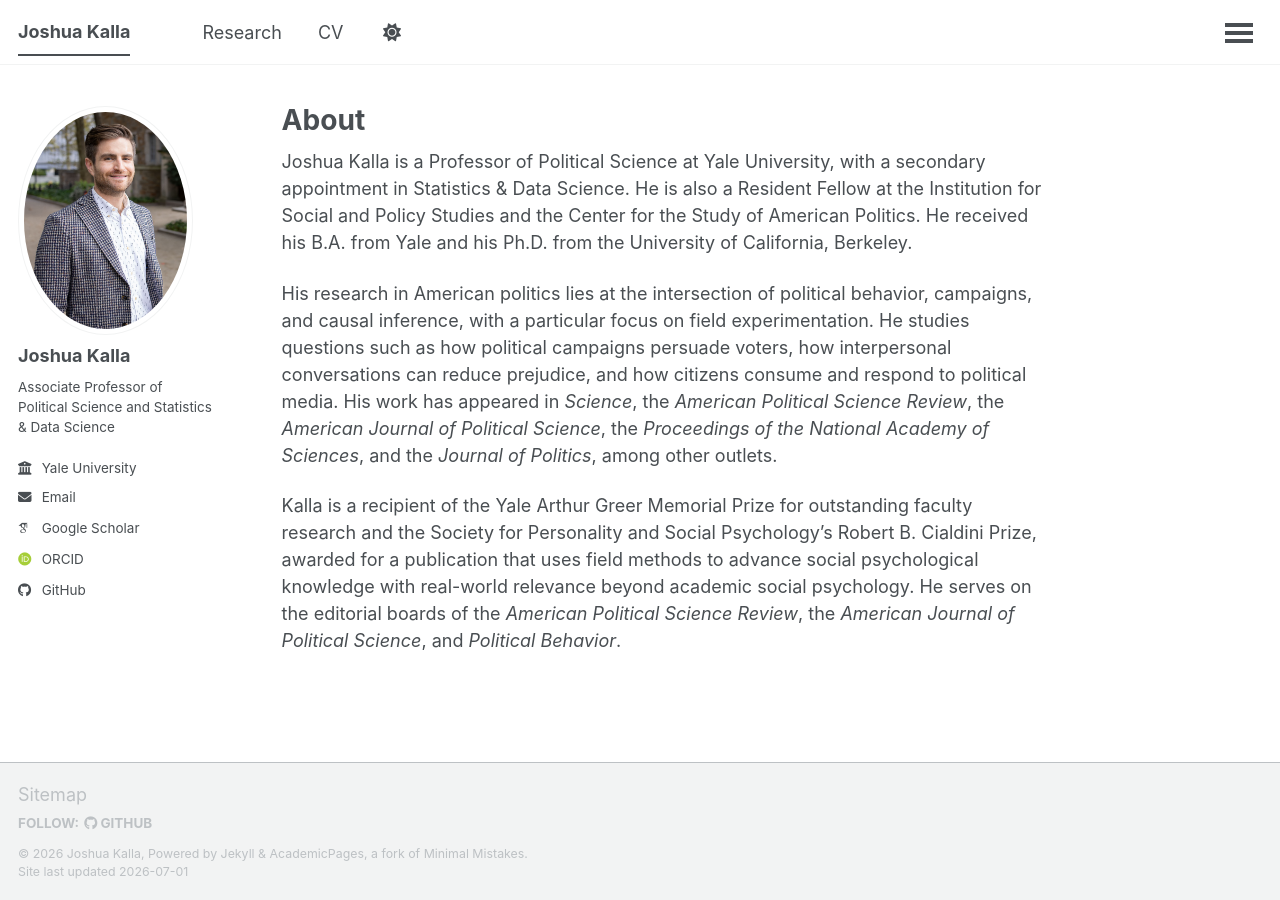
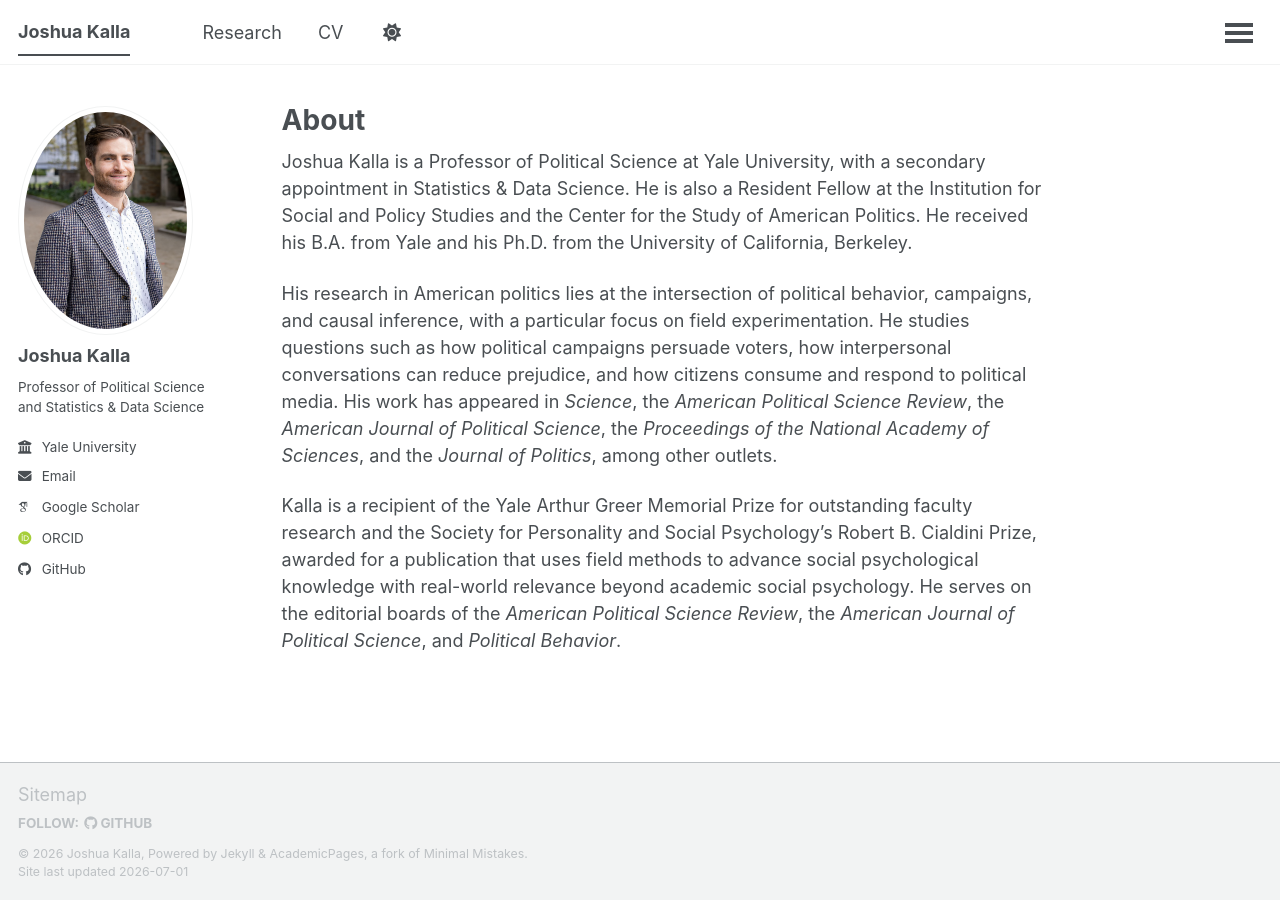
Before and after one commit to joshuakalla/joshuakalla.github.io, a Jekyll site: the page built from _pages/about.md, in a window 1280 px wide. Built offline with Jekyll 4.4.1, drawn with Linux system fonts in a browser that asks for light colours; some web fonts are replaced; a script that is not in the unit is left out.

Commit message:
Update bio for site author in config file

```diff
--- a/_config.yml
+++ b/_config.yml
@@ -13,7 +13,7 @@ repository               : "joshuakalla/joshuakalla.github.io"
 author:
   avatar           : "Headshot.jpg"
   name             : "Joshua Kalla"
-  bio              : "Associate Professor of Political Science and Statistics & Data Science"
+  bio              : "Professor of Political Science and Statistics & Data Science"
   employer         : "Yale University"
   email            : "josh.kalla@yale.edu"
   googlescholar    : "https://scholar.google.com/citations?user=oa7nNxcAAAAJ&hl=en"
```
